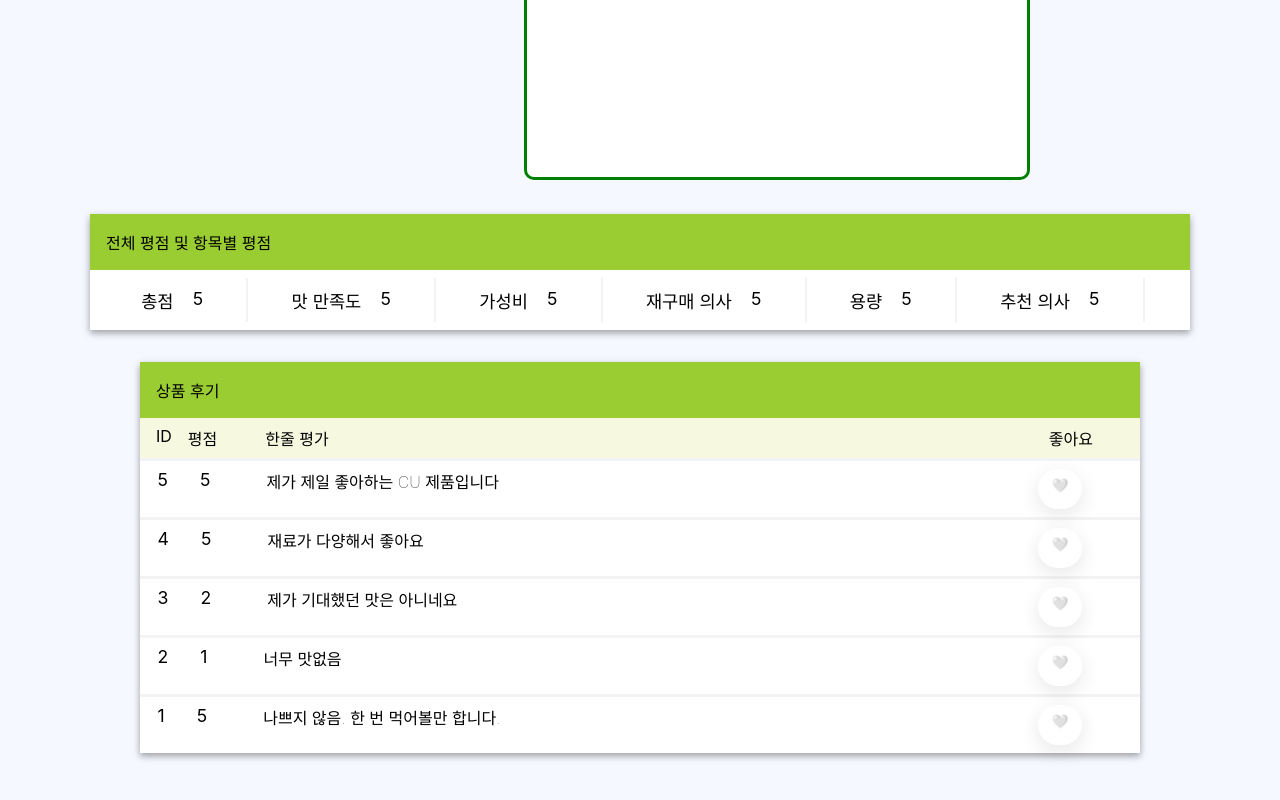
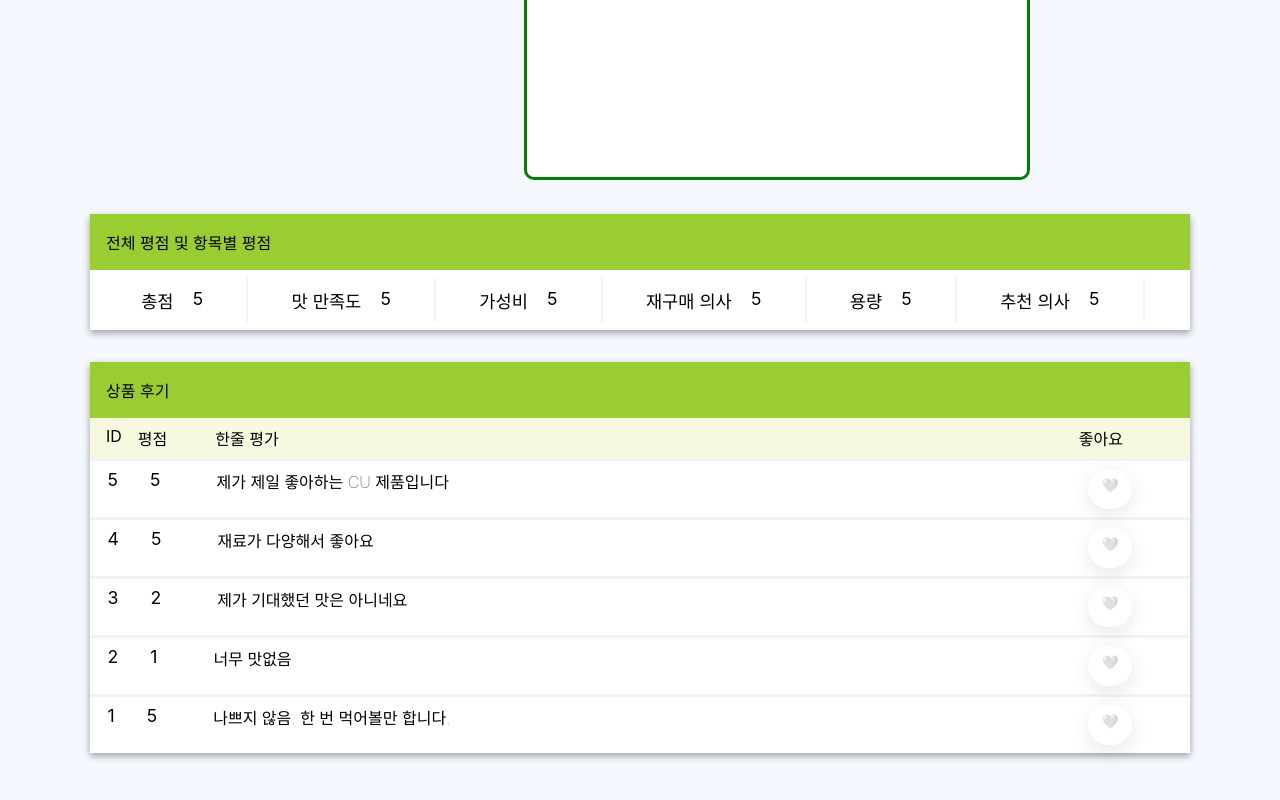
Before and after one commit to swsnu/swppfall2022-team19, a React (Create React App) app in the folder frontend/cu/: page /1/ProductDetail in a window 1280 px wide. Shown: the part 266-1066 px from the top of the page. Built offline with nearby package versions, Linux system fonts and the light colour scheme.

Commit message:
Update ReviewList.css

```diff
--- a/frontend/cu/src/components/ReviewList/ReviewList.css
+++ b/frontend/cu/src/components/ReviewList/ReviewList.css
@@ -1,6 +1,6 @@
 .ReviewList {
   background: white;
-  width: 1000px;
+  width: 1100px;
   box-shadow: 0 3px 9px rgba(0,0,0,0.16), 0 3px 6px rgba(0,0,0,0.23); /* 그림자 */
   margin: auto;
   margin-top: 0rem;
@@ -17,6 +17,7 @@
 }
 
 .ReviewList .fieldName {
+
   padding: 0.5rem;
   font-size: 1rem;
   text-align: left;
@@ -57,7 +58,7 @@
 
 .ReviewList .fieldName_like {
   padding: 0rem;
-  margin-left: 45rem;
+  margin-left: 50rem;
   font-size: 1rem;
   text-align: right;
   font-weight: 400;
```
